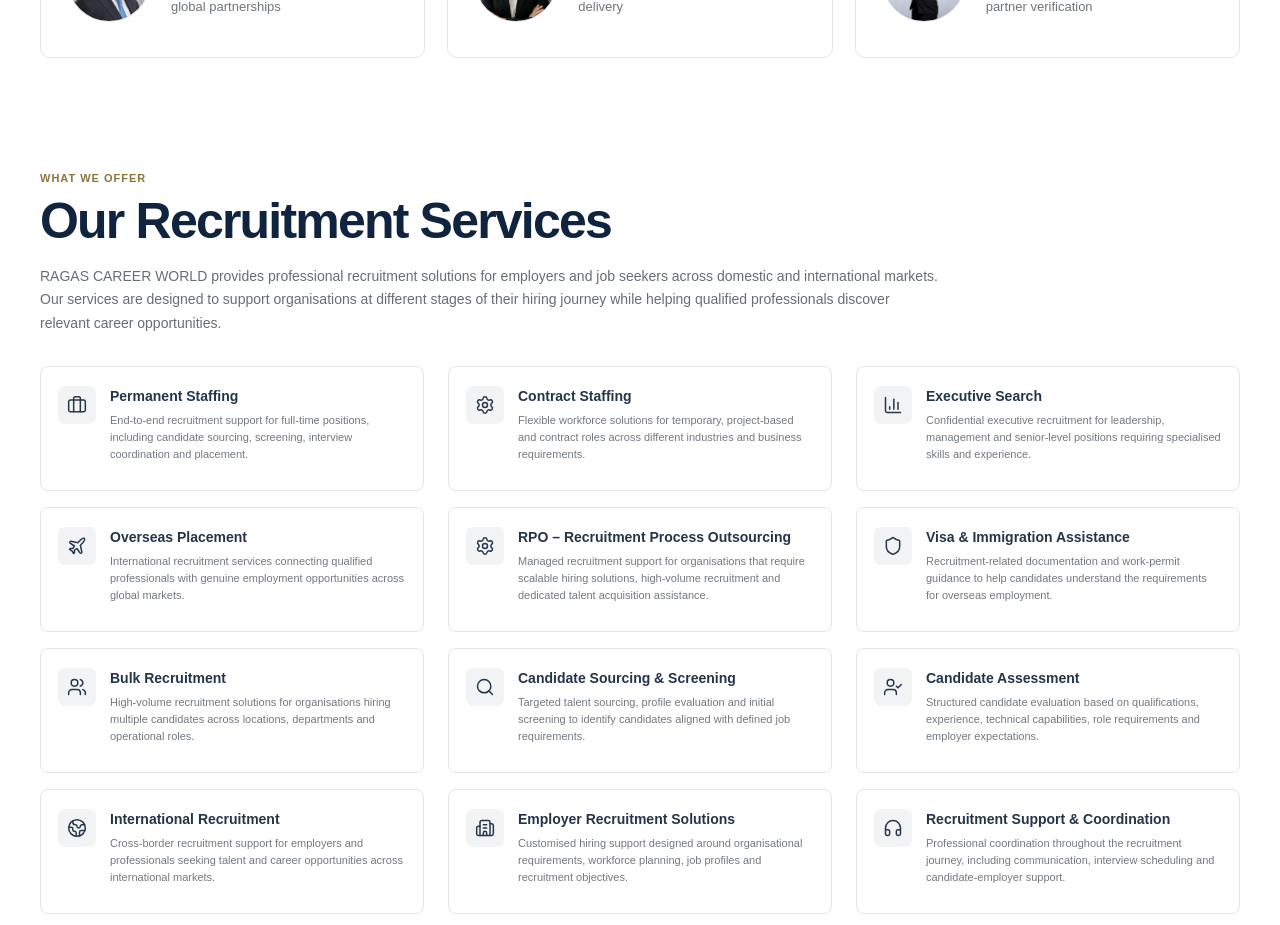
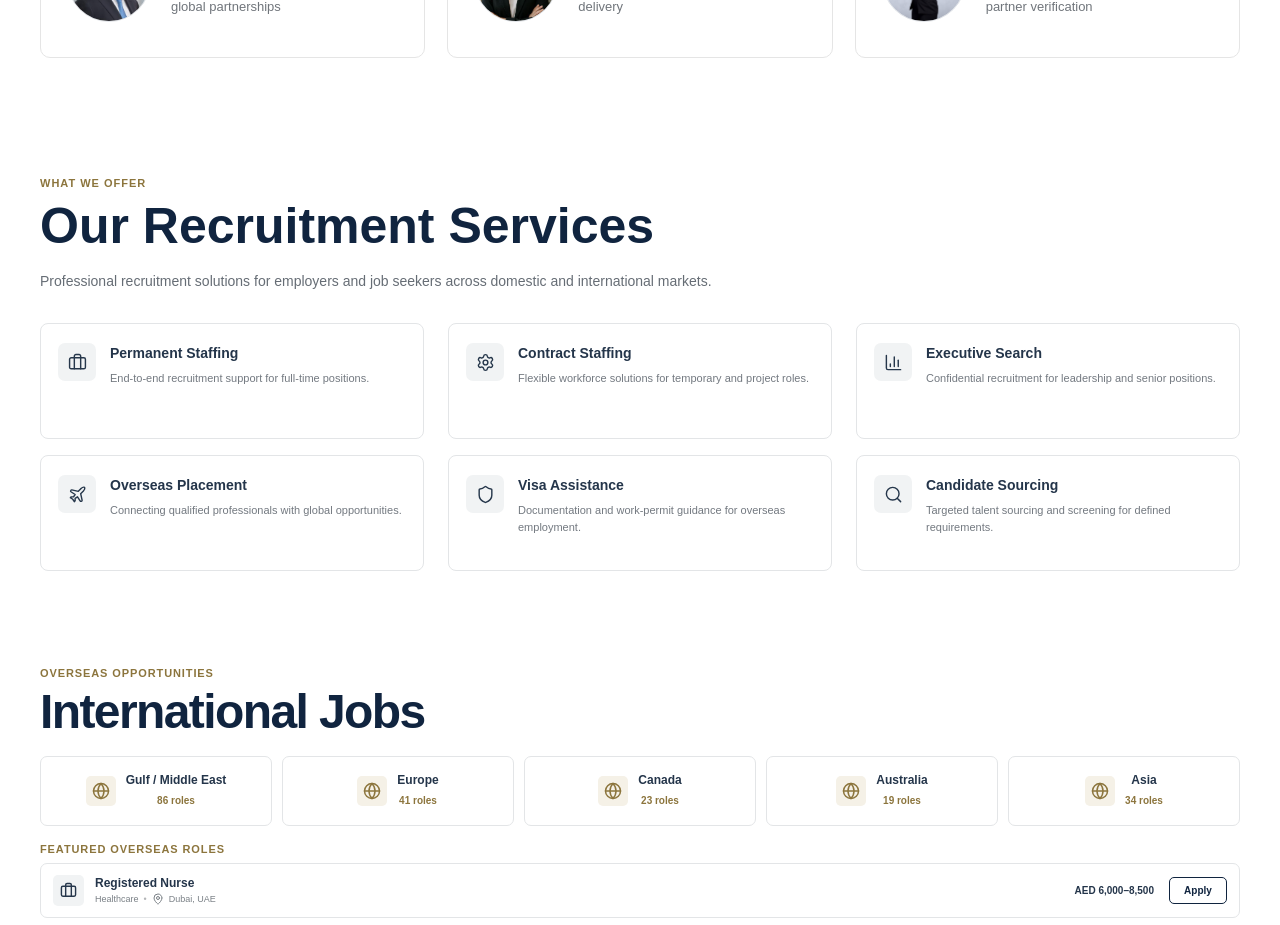
Before and after one commit to arpitagradepaper-alt/ragas-career-world, a React (Vite) app: page / in a window 1280 px wide. Shown: the part 1560-2485 px from the top of the page. Built offline with nearby package versions, Linux system fonts and the light colour scheme.

Commit message:
fixed services in home page

```diff
--- a/src/pages/Home.jsx
+++ b/src/pages/Home.jsx
@@ -9,7 +9,7 @@
 } from "lucide-react";
 
 import HomeAbout from "./HomeAbout";
-import Services from "./Services";
+import HomeServices from "./HomeServices";
 import InternationalJobs from "./InternationalJobs";
 import DomesticJobs from "./DomesticJobs";
 import CurrentOpenings from "./CurrentOpenings";
@@ -247,7 +247,7 @@
         id="services"
         className="page-slide home-existing-section"
       >
-        <Services />
+        <HomeServices />
       </section>
 
       {/* INTERNATIONAL JOBS */}
--- /dev/null
+++ b/src/pages/HomeServices.css
@@ -0,0 +1,105 @@
+.home-services {
+  width: 100%;
+  padding: 50px 40px 65px;
+  color: #10243f;
+  background: #ffffff;
+  font-family: Arial, Helvetica, sans-serif;
+}
+
+.home-services-heading {
+  max-width: 900px;
+  margin-bottom: 30px;
+}
+
+.home-services-eyebrow {
+  margin: 0 0 10px;
+  color: #8c753d;
+  font-size: 11px;
+  line-height: 1;
+  font-weight: 700;
+  letter-spacing: 1px;
+  text-transform: uppercase;
+}
+
+.home-services h2 {
+  margin: 0;
+  color: #10243f;
+  font-size: clamp(32px, 4vw, 50px);
+  line-height: 1.08;
+  font-weight: 750;
+}
+
+.home-services-heading > p:last-child {
+  max-width: 760px;
+  margin: 17px 0 0;
+  color: #666d75;
+  font-size: 14px;
+  line-height: 1.7;
+}
+
+.home-services-grid {
+  display: grid;
+  grid-template-columns: repeat(3, 1fr);
+  gap: 16px 24px;
+}
+
+.home-service-card {
+  min-height: 116px;
+  padding: 19px 17px;
+  display: flex;
+  align-items: flex-start;
+  gap: 14px;
+  border: 1px solid #e3e5e7;
+  border-radius: 8px;
+  background: #ffffff;
+  transition: transform 0.25s ease, box-shadow 0.25s ease, border-color 0.25s ease;
+}
+
+.home-service-card:hover {
+  transform: translateY(-3px);
+  border-color: #d7bd7c;
+  box-shadow: 0 10px 25px rgba(16, 36, 63, 0.07);
+}
+
+.home-service-icon {
+  width: 38px;
+  height: 38px;
+  flex: 0 0 38px;
+  display: flex;
+  align-items: center;
+  justify-content: center;
+  color: #26374b;
+  background: #f1f3f4;
+  border-radius: 7px;
+}
+
+.home-service-card h3 {
+  margin: 1px 0 7px;
+  color: #24354a;
+  font-size: 14px;
+  line-height: 1.3;
+  font-weight: 800;
+}
+
+.home-service-card p {
+  margin: 0;
+  color: #737980;
+  font-size: 11px;
+  line-height: 1.55;
+}
+
+@media (max-width: 800px) {
+  .home-services-grid {
+    grid-template-columns: repeat(2, 1fr);
+  }
+}
+
+@media (max-width: 560px) {
+  .home-services {
+    padding: 40px 20px 50px;
+  }
+
+  .home-services-grid {
+    grid-template-columns: 1fr;
+  }
+}
--- /dev/null
+++ b/src/pages/HomeServices.jsx
@@ -0,0 +1,73 @@
+import {
+  Briefcase,
+  Settings,
+  BarChart3,
+  Plane,
+  Shield,
+  Search,
+} from "lucide-react";
+import "./HomeServices.css";
+
+const services = [
+  {
+    icon: Briefcase,
+    title: "Permanent Staffing",
+    description: "End-to-end recruitment support for full-time positions.",
+  },
+  {
+    icon: Settings,
+    title: "Contract Staffing",
+    description: "Flexible workforce solutions for temporary and project roles.",
+  },
+  {
+    icon: BarChart3,
+    title: "Executive Search",
+    description: "Confidential recruitment for leadership and senior positions.",
+  },
+  {
+    icon: Plane,
+    title: "Overseas Placement",
+    description: "Connecting qualified professionals with global opportunities.",
+  },
+  {
+    icon: Shield,
+    title: "Visa Assistance",
+    description: "Documentation and work-permit guidance for overseas employment.",
+  },
+  {
+    icon: Search,
+    title: "Candidate Sourcing",
+    description: "Targeted talent sourcing and screening for defined requirements.",
+  },
+];
+
+function HomeServices() {
+  return (
+    <div className="home-services">
+      <div className="home-services-heading">
+        <p className="home-services-eyebrow">WHAT WE OFFER</p>
+        <h2>Our Recruitment Services</h2>
+        <p>
+          Professional recruitment solutions for employers and job seekers
+          across domestic and international markets.
+        </p>
+      </div>
+
+      <div className="home-services-grid">
+        {services.map(({ icon: Icon, title, description }) => (
+          <article className="home-service-card" key={title}>
+            <div className="home-service-icon">
+              <Icon size={19} strokeWidth={1.8} />
+            </div>
+            <div>
+              <h3>{title}</h3>
+              <p>{description}</p>
+            </div>
+          </article>
+        ))}
+      </div>
+    </div>
+  );
+}
+
+export default HomeServices;
```
